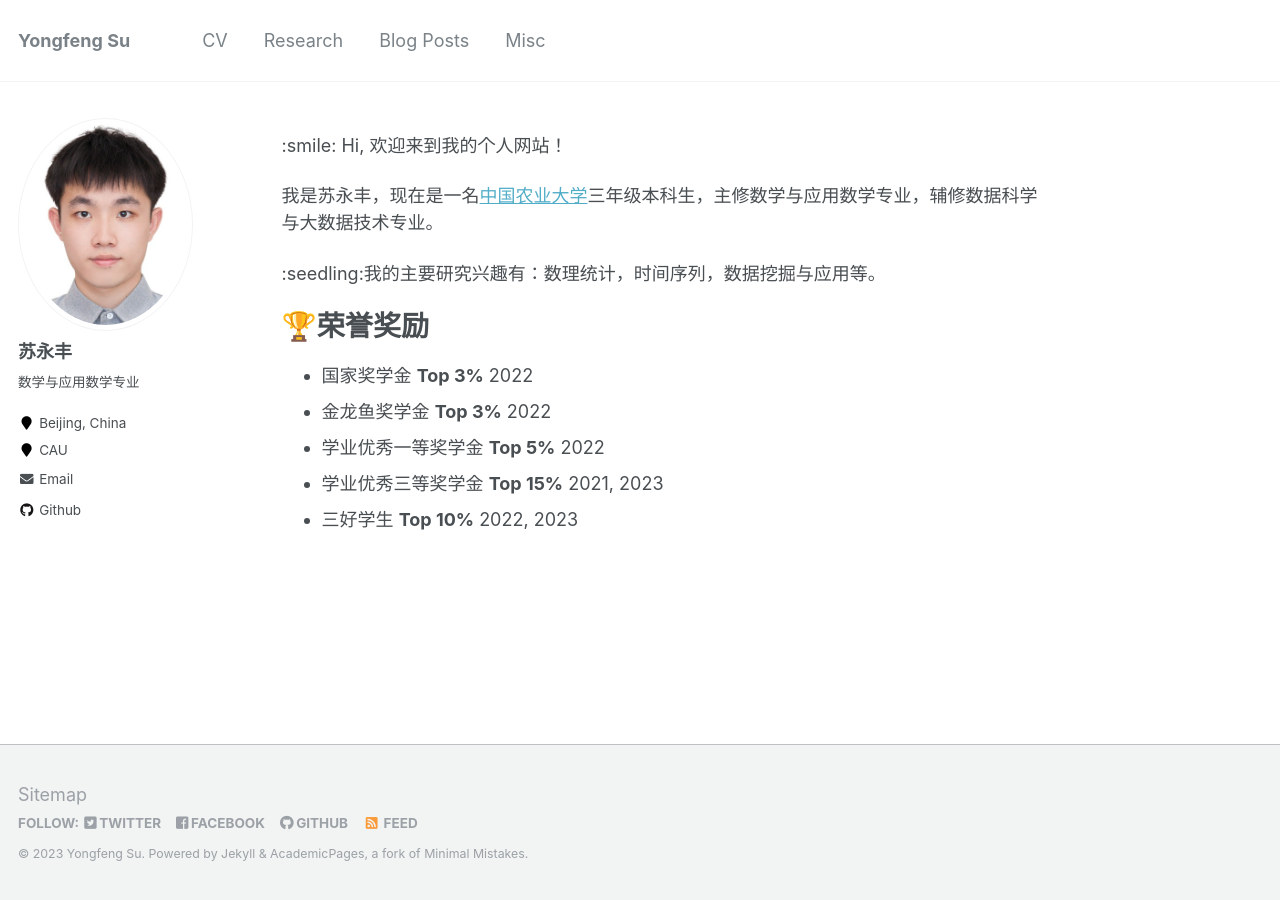
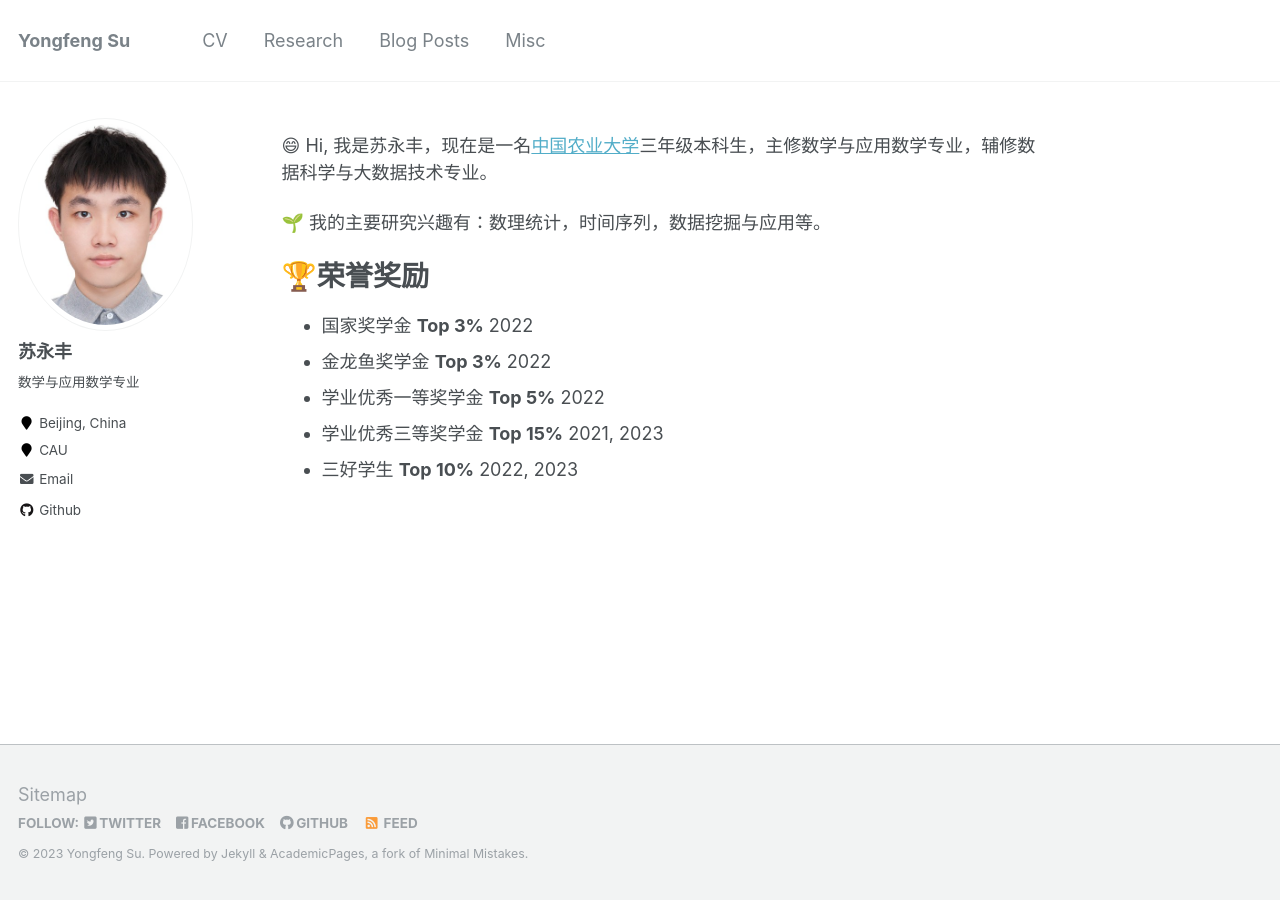
Before and after one commit to CreatBySu/CreatBySu.github.io, a Jekyll site: the page built from _pages/about.md, in a window 1280 px wide. Built offline with Jekyll 4.4.1, drawn with Linux system fonts in a browser that asks for light colours.

Commit message:
Add files via upload

```diff
--- a/_pages/about.md
+++ b/_pages/about.md
@@ -8,11 +8,9 @@ redirect_from:
   - /about.html
 ---
 
- :smile: Hi, 欢迎来到我的个人网站！
+ 😄 Hi, 我是苏永丰，现在是一名[中国农业大学](https://www.cau.edu.cn/)三年级本科生，主修数学与应用数学专业，辅修数据科学与大数据技术专业。
 
-我是苏永丰，现在是一名[中国农业大学](https://www.cau.edu.cn/)三年级本科生，主修数学与应用数学专业，辅修数据科学与大数据技术专业。
-
-:seedling:我的主要研究兴趣有：数理统计，时间序列，数据挖掘与应用等。
+🌱 我的主要研究兴趣有：数理统计，时间序列，数据挖掘与应用等。
 
 # 🏆荣誉奖励
 * 国家奖学金    **Top 3%**     2022
```
